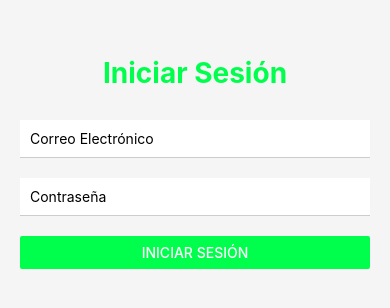
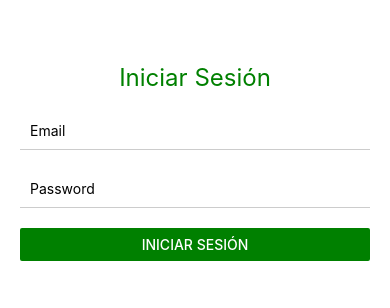
Before and after one commit to dt6368864-a11y/API-REST-FRONT, a React Native app: screen / in a window 390 px wide. Shown: the part 260-568 px from the top of the page. Built offline with nearby package versions, Linux system fonts and the light colour scheme.

Commit message:
correcccion de import en loginScreen

```diff
--- a/App.js
+++ b/App.js
@@ -1,92 +1,43 @@
+// App.js
 import React, { useContext, useState, useEffect } from 'react';
-import { StatusBar } from 'expo-status-bar';
-import { StyleSheet, Text, View, Button, ActivityIndicator, FlatList,SafeAreaView
-} from 'react-native';
-
+import { StyleSheet, Text, View, Button, ActivityIndicator, FlatList, SafeAreaView } from 'react-native';
+import { AuthProvider, AuthContext } from './context/authContext';
+import { taskApiservice } from './src/api/apiService';
 import LoginScreen from './screens/LoginScreen';
-import { AuthProvider, AuthContext } from './context/authContext';
-import { getTasks } from './src/api/apiService';
 
 const NavigationWrapper = () => {
-  const { userToken, isLoading, logout } = useContext(AuthContext);
+    const { userToken, logout, isLoading } = useContext(AuthContext);
     const [tasks, setTasks] = useState([]);
-  const [loadingTasks, setLoadingTasks] = useState(false);
-
 
     useEffect(() => {
         if (userToken) {
-      fetchUserTasks();
+            taskApiservice.getAll(userToken)
+                .then(res => setTasks(res.datos || []))
+                .catch(err => console.log(err));
         }
     }, [userToken]);
 
-  const fetchUserTasks = async () => {
-    setLoadingTasks(true);
-    try {
-      const response = await getTasks(userToken);
+    if (isLoading) return <ActivityIndicator style={{ flex: 1 }} />;
 
-      if (response && response.datos) {
-        setTasks(response.datos);
-      } else {
-        setTasks([]);
-      }
-    } catch (error) {
-      console.error("Error al obtener tareas:", error);
-      setTasks([]);
-    } finally {
-      setLoadingTasks(false);
-    }
-  };
+    if (!userToken) return <LoginScreen />;
 
-  if (isLoading) {
     return (
-      <View style={styles.center}>
-        <ActivityIndicator size="large" color="#00ff4c" />
-        <Text>Iniciando...</Text>
+        <SafeAreaView style={{ flex: 1, padding: 20 }}>
+            <View style={{ flexDirection: 'row', justifyContent: 'space-between', marginTop: 40 }}>
+                <Text style={{ fontSize: 20, fontWeight: 'bold' }}>Mis Tareas</Text>
+                <Button title="Salir" onPress={logout} color="red" />
             </View>
-    );
-  }
-
-  if (userToken) {
-    return (
-      <SafeAreaView style={styles.container}>
-        <View style={styles.header}>
-          <Text style={styles.welcomeText}>Mis Tareas</Text>
-          <Button title="Salir" onPress={logout} color="#ff4c4c" />
-        </View>
-
-        {loadingTasks ? (
-          <ActivityIndicator size="small" color="#00ff4c" style={{ marginTop: 20 }} />
-        ) : (
             <FlatList
                 data={tasks}
                 keyExtractor={(item) => item.id.toString()}
-            contentContainerStyle={styles.listContent}
                 renderItem={({ item }) => (
-              <View style={styles.taskCard}>
-
-                <Text style={styles.taskTitle}>{item.titulo || "Sin título"}</Text>
-
-                <Text style={styles.taskDescription}>
-                  {item.descripcion || "Sin descripción"}
-                </Text>
+                    <View style={{ padding: 15, backgroundColor: '#fff', marginBottom: 10, borderRadius: 8 }}>
+                        <Text style={{ fontWeight: 'bold' }}>{item.titulo}</Text>
+                        <Text>{item.descripcion}</Text>
                     </View>
                 )}
-            ListEmptyComponent={
-              <View style={styles.center}>
-                <Text style={styles.emptyText}>No hay tareas para mostrar.</Text>
-                <Button title="Actualizar" onPress={fetchUserTasks} />
-              </View>
-            }
             />
-        )}
         </SafeAreaView>
-    );
-  }
-
-  return (
-    <View style={styles.container}>
-      <LoginScreen />
-    </View>
     );
 };
 
@@ -94,65 +45,6 @@ export default function App() {
     return (
         <AuthProvider>
             <NavigationWrapper />
-      <StatusBar style="auto" />
         </AuthProvider>
     );
-}
-
-const styles = StyleSheet.create({
-  container: {
-    flex: 1,
-    backgroundColor: '#f8f9fa',
-  },
-  center: {
-    flex: 1,
-    justifyContent: 'center',
-    alignItems: 'center',
-    padding: 20
-  },
-  header: {
-    flexDirection: 'row',
-    justifyContent: 'space-between',
-    alignItems: 'center',
-    padding: 20,
-    backgroundColor: '#fff',
-    borderBottomWidth: 1,
-    borderBottomColor: '#eee',
-    marginTop: 40
-  },
-  welcomeText: {
-    fontSize: 22,
-    fontWeight: 'bold',
-    color: '#333',
-  },
-  listContent: {
-    padding: 15,
-  },
-  taskCard: {
-    backgroundColor: '#fff',
-    padding: 18,
-    borderRadius: 10,
-    marginBottom: 12,
-    elevation: 2,
-    shadowColor: '#000',
-    shadowOffset: { width: 0, height: 1 },
-    shadowOpacity: 0.1,
-    shadowRadius: 3,
-  },
-  taskTitle: {
-    fontSize: 17,
-    fontWeight: '700',
-    color: '#1a1a1a',
-    marginBottom: 5,
-  },
-  taskDescription: {
-    fontSize: 14,
-    color: '#666',
-    lineHeight: 20,
-  },
-  emptyText: {
-    color: '#999',
-    marginBottom: 10,
-    fontSize: 15
-  }
-});
+};
--- a/screens/LoginScreen.js
+++ b/screens/LoginScreen.js
@@ -1,7 +1,8 @@
+// screens/LoginScreen.js
 import React, { useState, useContext } from "react";
 import { View, TextInput, Button, StyleSheet, Text, ActivityIndicator, Alert } from 'react-native';
 import { AuthContext } from "../context/authContext";
-import { loginService } from '../src/api/apiService'; // Nombre corregido aquí
+import { loginService } from '../src/api/apiService';
 
 export const LoginScreen = () => {
     const [email, setEmail] = useState('');
@@ -10,22 +11,12 @@ export const LoginScreen = () => {
     const { login } = useContext(AuthContext);
 
     const handleLogin = async () => {
-        if (!email || !password) {
-            return Alert.alert("Error", "Completa todos los campos");
-        }
-
+        if (!email || !password) return Alert.alert("Error", "Llena los campos");
         setLoading(true);
         try {
-            // Llamada a la función correcta
             const data = await loginService(email, password);
-
-            if (data && data.token) {
-                login(data.token);
-            } else {
-                Alert.alert("Error", "El servidor no devolvió un token.");
-            }
+            if (data.token) login(data.token);
         } catch (e) {
-            // Muestra el mensaje de error que viene del backend o del throw
             Alert.alert("Error de login", e.message);
         } finally {
             setLoading(false);
@@ -34,54 +25,17 @@ export const LoginScreen = () => {
 
     return (
         <View style={styles.container}>
-            <Text style={styles.tittle}>Iniciar Sesión</Text>
-
-            <TextInput
-                style={styles.input}
-                placeholder="Correo Electrónico"
-                value={email}
-                onChangeText={setEmail}
-                keyboardType="email-address"
-                autoCapitalize="none"
-            />
-            <TextInput
-                style={styles.input}
-                placeholder="Contraseña"
-                value={password}
-                onChangeText={setPassword}
-                secureTextEntry
-            />
-
-            {loading ? (
-                <ActivityIndicator size="large" color="#00ff4c" />
-            ) : (
-                <Button title="Iniciar Sesión" onPress={handleLogin} color="#00ff4c" />
-            )}
+            <Text style={{ fontSize: 24, textAlign: 'center', color: 'green', marginBottom: 20 }}>Iniciar Sesión</Text>
+            <TextInput style={styles.input} placeholder="Email" value={email} onChangeText={setEmail} autoCapitalize="none" />
+            <TextInput style={styles.input} placeholder="Password" value={password} onChangeText={setPassword} secureTextEntry />
+            {loading ? <ActivityIndicator color="green" /> : <Button title="INICIAR SESIÓN" onPress={handleLogin} color="green" />}
         </View>
     );
 };
 
 const styles = StyleSheet.create({
-    container: {
-        flex: 1,
-        justifyContent: "center",
-        padding: 20,
-        backgroundColor: '#f5f5f5'
-    },
-    tittle: {
-        fontSize: 28,
-        fontWeight: "bold",
-        marginBottom: 30,
-        textAlign: "center",
-        color: "#00ff4c"
-    },
-    input: {
-        borderBottomWidth: 1,
-        borderColor: "#ccc",
-        marginBottom: 20,
-        padding: 10,
-        backgroundColor: 'white'
-    },
+    container: { flex: 1, justifyContent: "center", padding: 20 },
+    input: { borderBottomWidth: 1, borderColor: "#ccc", marginBottom: 20, padding: 10 },
 });
 
 export default LoginScreen;
--- a/src/api/apiService.js
+++ b/src/api/apiService.js
@@ -1,46 +1,49 @@
 import AsyncStorage from "@react-native-async-storage/async-storage";
-
-// Asegúrate de que esta IP sea la de tu PC (ipconfig en CMD)
+// src/api/apiService.js
 const BASE_URL = "http://192.168.1.12:8000/api";
 
+// 1. Objeto para tareas (GetAll, Create, Update, Delete)
 export const taskApiservice = {
-
     getAll: (token) => fetch(`${BASE_URL}/tareas/`, {
-        headers:{
-            'Authorization': `Bearer ${token}`,
-        }
+        headers: { 'Authorization': `Bearer ${token}` }
     }).then(res => res.json()),
 
-    // crear
-    create: (token, data) =>fetch(`${BASE_URL}/tareas/`, {
+    create: (token, data) => fetch(`${BASE_URL}/tareas/`, {
         method: "POST",
-         headers:{
+        headers: {
             'Authorization': `Bearer ${token}`,
             'Content-Type': 'application/json'
         },
         body: JSON.stringify(data)
     }).then(res => res.json()),
 
-    // editar
     update: (token, id, data) => fetch(`${BASE_URL}/tareas/${id}/`, {
         method: "PUT",
-         headers:{
+        headers: {
             'Authorization': `Bearer ${token}`,
             'Content-Type': 'application/json'
         },
         body: JSON.stringify(data)
     }).then(res => res.json()),
 
-
-    // eliminar
     delete: (token, id) => fetch(`${BASE_URL}/tareas/${id}/`, {
         method: "DELETE",
-         headers:{
-            'Authorization': `Bearer ${token}`
-        },
+        headers: { 'Authorization': `Bearer ${token}` },
     })
-}
+};
 
+// 2. Función de Login independiente (Esto soluciona tu error de la imagen)
+export const loginService = async (email, password) => {
+    const response = await fetch(`${BASE_URL}/auth/login/`, {
+        method: "POST",
+        headers: { 'Content-Type': 'application/json' },
+        body: JSON.stringify({ email, password })
+    });
+
+    const data = await response.json();
+    if (!response.ok) throw new Error(data.error || 'Error en login');
+    return data;
+};
 // export const loginService = async (email, password) => {
 //     try {
 //         const response = await fetch(`${BASE_URL}/auth/login/`, {
```
Lines whose indentation alone changed are shown as unchanged.
